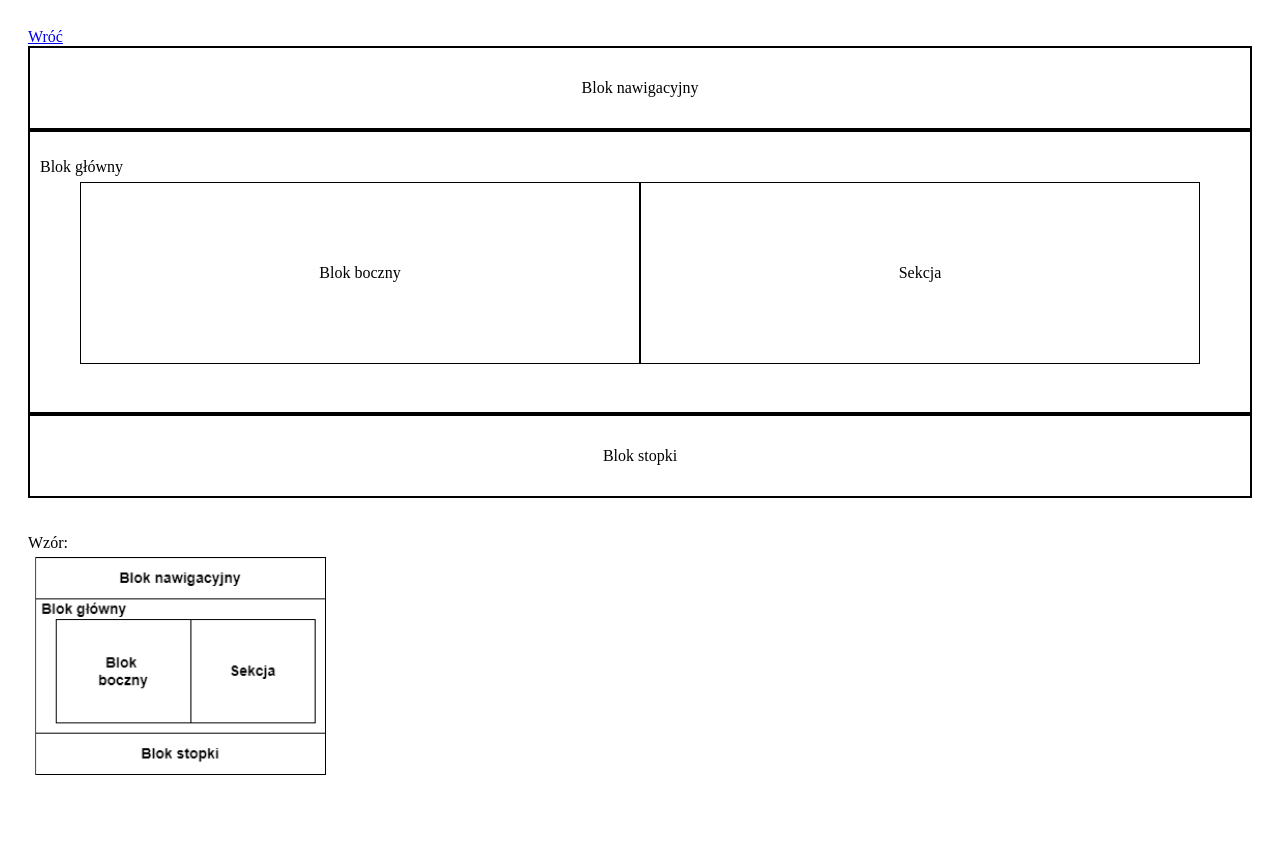
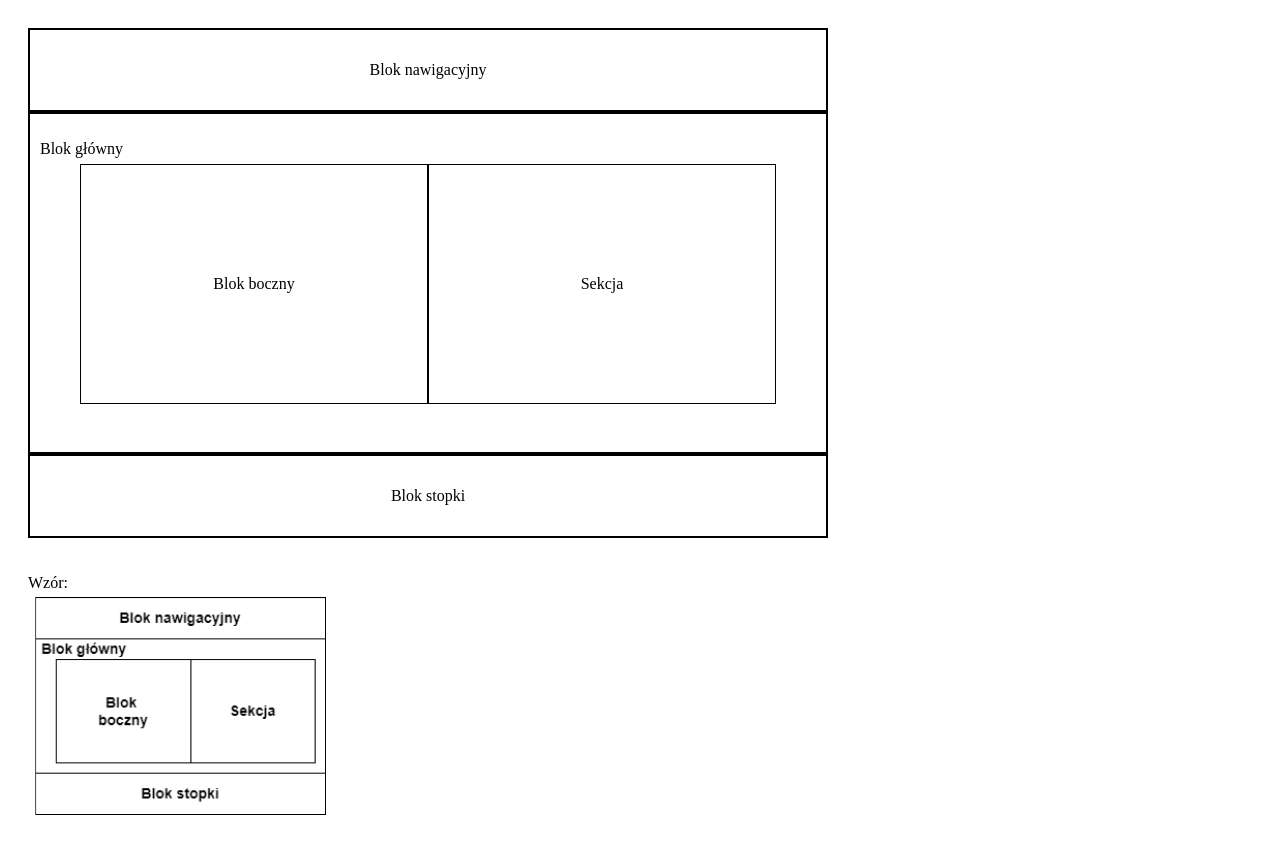
Before and after one commit to Hugosik/arkusz7, a plain HTML site: page index.html in a window 1280 px wide. Before the commit the page ends 816 px from the top, so only its background shows below. Drawn offline with Linux system fonts and the light colour scheme.

Commit message:
Update index.html

```diff
--- a/index.html
+++ b/index.html
@@ -9,8 +9,8 @@
             padding: 20px;
             display: flex;
             flex-direction: column;
-            height: 100vh;
-            box-sizing: border-box;
+            height: 800px;
+            width: 800px;
         }
 
         header, footer, aside, section {
@@ -32,7 +32,6 @@
             padding: 50px;
         }
 
-        /* Styl dla napisu "Blok główny" */
         p{
             position: absolute;
             top: 10px;
@@ -57,7 +56,7 @@
     </style>
 </head>
 <body>
-<a href="https://hugosik.github.io/odwolywanie-do-arkuszy-semantycznych/">Wróć</a>
+
     <header>
         Blok nawigacyjny
     </header>
@@ -85,5 +84,4 @@
     </div>
 
 </body>
-
 </html>
```
